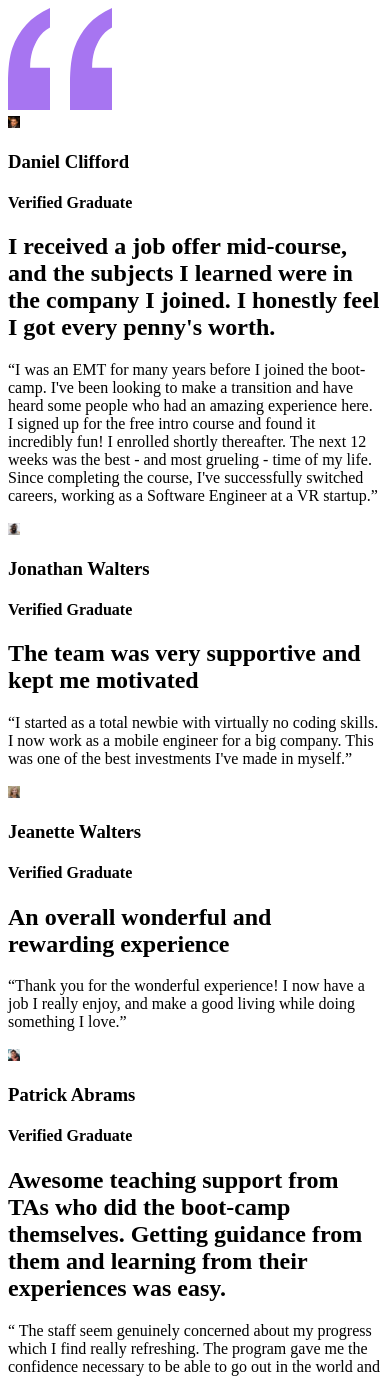
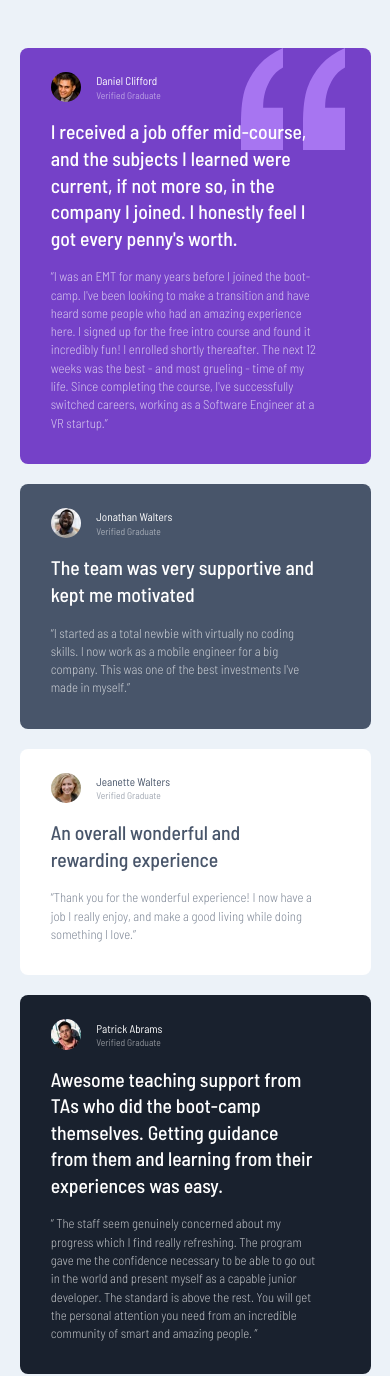
Before and after one commit to EtFX1/Frontend-mentor-Testimonials-grid-section, a plain HTML site: page index.html in a window 390 px wide. Shown: the top 1376 px of the page. Drawn offline with Linux system fonts and the light colour scheme.

Commit message:
created mobile styles

```diff
--- a/index.html
+++ b/index.html
@@ -15,20 +15,21 @@
         <link rel="preconnect" href="https://fonts.googleapis.com" />
         <link rel="preconnect" href="https://fonts.gstatic.com" crossorigin />
         <link
-            href="https://fonts.googleapis.com/css2?family=Barlow+Semi+Condensed:wght@500;600&display=swap"
+            href="https://fonts.googleapis.com/css2?family=Barlow+Semi+Condensed:wght@300;400;500;600&display=swap"
             rel="stylesheet"
         />
         <!-- !stylesheet link -->
-        <!-- <link rel="stylesheet" href="./styles.css" /> -->
+        <link rel="stylesheet" href="./styles.css" />
         <!-- !title -->
         <title>Frontend Mentor | [Grid Testimonials Section]</title>
     </head>
     <body>
         <main>
             <!-- @! Daniel's content -->
-            <article>
-                <!-- *image -->
+            <article class="colored-card card-1">
+                <!-- !quotations image -->
                 <svg
+                    id="quotes-img"
                     width="104"
                     height="102"
                     xmlns="http://www.w3.org/2000/svg"
@@ -41,30 +42,27 @@
                 </svg>
                 <!-- ! image, name, and title "verified graduate" container -->
 
-                <section>
+                <section class="initials">
                     <!-- * daniels image -->
-                    <img
-                        src="images/image-daniel.jpg"
-                        alt="Daniel's image"
-                        width="12px"
-                        height="12px"
-                    />
+                    <img src="images/image-daniel.jpg" alt="Daniel's image" />
+
                     <!-- * name and title -->
-                    <div>
-                        <h3>Daniel Clifford</h3>
-                        <h4>Verified Graduate</h4>
+                    <div class="name-and-title-cont">
+                        <h3 class="name white-name">Daniel Clifford</h3>
+                        <h4 class="vg-title white-title">Verified Graduate</h4>
                     </div>
                 </section>
+
                 <!-- ! heading and paragraph -->
-                <section>
+                <section class="heading-and-par">
                     <!-- * heading  -->
-                    <h2>
+                    <h2 class="heading white-heading">
                         I received a job offer mid-course, and the subjects I
-                        learned were in the company I joined. I honestly feel I
-                        got every penny's worth.
+                        learned were current, if not more so, in the company I
+                        joined. I honestly feel I got every penny's worth.
                     </h2>
                     <!-- *paragraph -->
-                    <p>
+                    <p class="paragraph white-paragraph">
                         “I was an EMT for many years before I joined the
                         boot-camp. I've been looking to make a transition and
                         have heard some people who had an amazing experience
@@ -79,30 +77,30 @@
             </article>
 
             <!-- @!Jonathan's content -->
-            <article>
+            <article class="colored-card card-2">
                 <!-- ! image, name, and title "verified graduate" container -->
 
-                <section>
+                <section class="initials">
                     <!-- *image -->
                     <img
                         src="images/image-jonathan.jpg"
                         alt="Jonathan's image"
-                        width="12px"
-                        height="12px"
                     />
                     <!-- * name and title -->
-                    <div>
-                        <h3>Jonathan Walters</h3>
-                        <h4>Verified Graduate</h4>
+                    <div class="name-and-title-cont">
+                        <h3 class="name white-name">Jonathan Walters</h3>
+                        <h4 class="vg-title white-title">Verified Graduate</h4>
                     </div>
                 </section>
 
                 <!-- ! heading and paragraph -->
-                <section>
+                <section class="heading-and-par">
                     <!-- * heading  -->
-                    <h2>The team was very supportive and kept me motivated</h2>
+                    <h2 class="heading white-heading">
+                        The team was very supportive and kept me motivated
+                    </h2>
                     <!-- *paragraph -->
-                    <p>
+                    <p class="paragraph white-paragraph">
                         “I started as a total newbie with virtually no coding
                         skills. I now work as a mobile engineer for a big
                         company. This was one of the best investments I've made
@@ -112,29 +110,29 @@
             </article>
 
             <!-- @!Jeanette's content -->
-            <article>
+            <article class="white-card card-3">
                 <!-- ! image, name, and title "verified graduate" container -->
 
-                <section>
+                <section class="initials">
                     <!-- *image -->
                     <img
                         src="images/image-jeanette.jpg"
                         alt="Jeanette's image"
-                        width="12px"
-                        height="12px"
                     />
                     <!-- * name and title -->
-                    <div>
-                        <h3>Jeanette Walters</h3>
-                        <h4>Verified Graduate</h4>
+                    <div class="name-and-title-cont">
+                        <h3 class="name blue-name">Jeanette Walters</h3>
+                        <h4 class="vg-title blue-title">Verified Graduate</h4>
                     </div>
                 </section>
                 <!-- ! heading and paragraph -->
-                <section>
+                <section class="heading-and-par">
                     <!-- * heading  -->
-                    <h2>An overall wonderful and rewarding experience</h2>
+                    <h2 class="heading blue-heading">
+                        An overall wonderful and rewarding experience
+                    </h2>
                     <!-- *paragraph -->
-                    <p>
+                    <p class="paragraph blue-paragraph">
                         “Thank you for the wonderful experience! I now have a
                         job I really enjoy, and make a good living while doing
                         something I love.”
@@ -143,33 +141,28 @@
             </article>
 
             <!-- @!Patrick's content -->
-            <article>
+            <article class="colored-card card-4">
                 <!-- ! image, name, and title "verified graduate" container -->
 
-                <section>
+                <section class="initials">
                     <!-- * image -->
-                    <img
-                        src="images/image-patrick.jpg"
-                        alt="Patrick's image"
-                        width="12px"
-                        height="12px"
-                    />
+                    <img src="images/image-patrick.jpg" alt="Patrick's image" />
                     <!-- * name and title -->
-                    <div>
-                        <h3>Patrick Abrams</h3>
-                        <h4>Verified Graduate</h4>
+                    <div class="name-and-title-cont">
+                        <h3 class="name white-name">Patrick Abrams</h3>
+                        <h4 class="vg-title white-title">Verified Graduate</h4>
                     </div>
                 </section>
                 <!-- ! heading and paragraph -->
-                <section>
+                <section class="heading-and-par">
                     <!-- * heading  -->
-                    <h2>
+                    <h2 class="heading white-heading">
                         Awesome teaching support from TAs who did the boot-camp
                         themselves. Getting guidance from them and learning from
                         their experiences was easy.
                     </h2>
                     <!-- *paragraph -->
-                    <p>
+                    <p class="paragraph white-paragraph">
                         “ The staff seem genuinely concerned about my progress
                         which I find really refreshing. The program gave me the
                         confidence necessary to be able to go out in the world
@@ -182,30 +175,25 @@
             </article>
 
             <!-- @!Kira Whittle's content -->
-            <article>
+            <article class="white-card card-5">
                 <!-- ! image, name, and title "verified graduate" container -->
-                <section>
+                <section class="initials">
                     <!-- * image -->
-                    <img
-                        src="images/image-kira.jpg"
-                        alt="Kira's image"
-                        width="12px"
-                        height="12px"
-                    />
+                    <img src="images/image-kira.jpg" alt="Kira's image" />
                     <!-- * name and title -->
-                    <div>
-                        <h3>Patrick Abrams</h3>
-                        <h4>Verified Graduate</h4>
+                    <div class="name-and-title-cont">
+                        <h3 class="name blue-name">Patrick Abrams</h3>
+                        <h4 class="vg-title blue-title">Verified Graduate</h4>
                     </div>
                 </section>
                 <!-- ! heading and paragraph -->
-                <section>
+                <section class="heading-and-par">
                     <!-- * heading  -->
-                    <h2>
+                    <h2 class="heading blue-heading">
                         Such a life-changing experience. Highly recommended!
                     </h2>
                     <!-- *paragraph -->
-                    <p>
+                    <p class="paragraph blue-paragraph">
                         “Before joining the boot-camp, I've never written a line
                         of code. I needed some structure from professionals who
                         can help me learn programming step by step. I was
--- /dev/null
+++ b/styles.css
@@ -0,0 +1,147 @@
+* {
+    padding: 0;
+    margin: 0;
+    /* ?? to make sure that our elements don't appear bigger than they are, and that padding and border are part of the element */
+    box-sizing: border-box;
+}
+
+/* * css variables */
+:root {
+    --moderate-violet: hsl(263, 55%, 52%);
+    --very-dark-grayish-blue: hsl(217, 19%, 35%);
+    --very-dark-blackish-blue: hsl(219, 29%, 14%);
+    --white: hsl(0, 0%, 100%);
+    --white-50-opc: hsl(0, 0%, 100%);
+    --light-gray: hsl(0, 0%, 81%);
+    --light-grayish-blue: hsl(210, 46%, 95%);
+}
+
+/* *the body is a grid so that the items can be centered in the page */
+body {
+    display: grid;
+    place-items: center;
+    background-color: var(--light-grayish-blue);
+    height: 100vh;
+}
+
+/* *container containing all main components */
+main {
+    /* todo: come back to tis */
+    margin: 3rem 0 3rem;
+    width: 90%;
+    /* border: 0.125rem solid; */
+}
+
+/* *targets all cards */
+article.colored-card,
+article.white-card {
+    font-size: 0.8125rem;
+    font-family: "Barlow Semi Condensed", sans-serif;
+    position: relative;
+    /* *todo: tweak */
+    padding: 1.5rem 3.25rem 2rem 1.95rem;
+    border-radius: 0.5rem;
+    line-height: 1.35;
+    margin-bottom: 1.25rem;
+}
+
+/* *targets the first card (Daniel) */
+article.card-1 {
+    background-color: var(--moderate-violet);
+}
+
+/* *targets the second card (jonathan) */
+article.card-2 {
+    background-color: var(--very-dark-grayish-blue);
+}
+
+/* *targets the white cards (Jeanette and Kira) */
+article.white-card {
+    background-color: var(--white);
+}
+
+/* * targets the fourth card (patrick)  */
+article.card-4 {
+    background-color: var(--very-dark-blackish-blue);
+}
+
+/* *targets the name and "verified graduate" container */
+section.initials {
+    display: flex;
+}
+
+/* *targets the quotes */
+svg#quotes-img {
+    position: absolute;
+    top: 0;
+    right: 1.6rem;
+}
+
+/* * selecting the heading that is a child of the first card and applying a z index to it */
+article.card-1 h2.white-heading {
+    position: relative;
+    z-index: 0;
+}
+
+/* *selects all headings */
+h2.heading {
+    margin-top: 1rem;
+    font-size: 1.23rem;
+    font-weight: 500;
+}
+
+/* * targets all the white headings and names on colored cards */
+h3.white-name,
+h4.white-title,
+h2.white-heading,
+p.white-paragraph {
+    color: var(--white);
+}
+
+/* * targets all the blue headings and names on white cards */
+
+h3.blue-name,
+h4.blue-title,
+h2.blue-heading,
+p.blue-paragraph {
+    color: var(--very-dark-grayish-blue);
+}
+
+/* * targets the user's images */
+
+img {
+    width: 1.9rem;
+    height: 1.9rem;
+    margin-right: 0.2rem;
+    border-radius: 100%;
+}
+
+/* * targets the name and title container */
+div.name-and-title-cont {
+    margin-top: 0.09rem;
+    margin-left: 0.75rem;
+}
+
+/* * targets the all the names */
+h3.name {
+    font-weight: 400;
+    font-size: 0.7rem;
+    /* margin-bottom: 0.06rem; */
+}
+
+/* * targets the "Verified graduate" titles  */
+h4.vg-title {
+    font-weight: 400;
+    font-size: 0.6rem;
+    opacity: 50%;
+}
+
+/* * targets the paragraphs  */
+
+p.paragraph {
+    opacity: 70%;
+    font-size: 0.8rem;
+    font-weight: 300;
+    margin-top: 1rem;
+    line-height: 1.43;
+}
```
